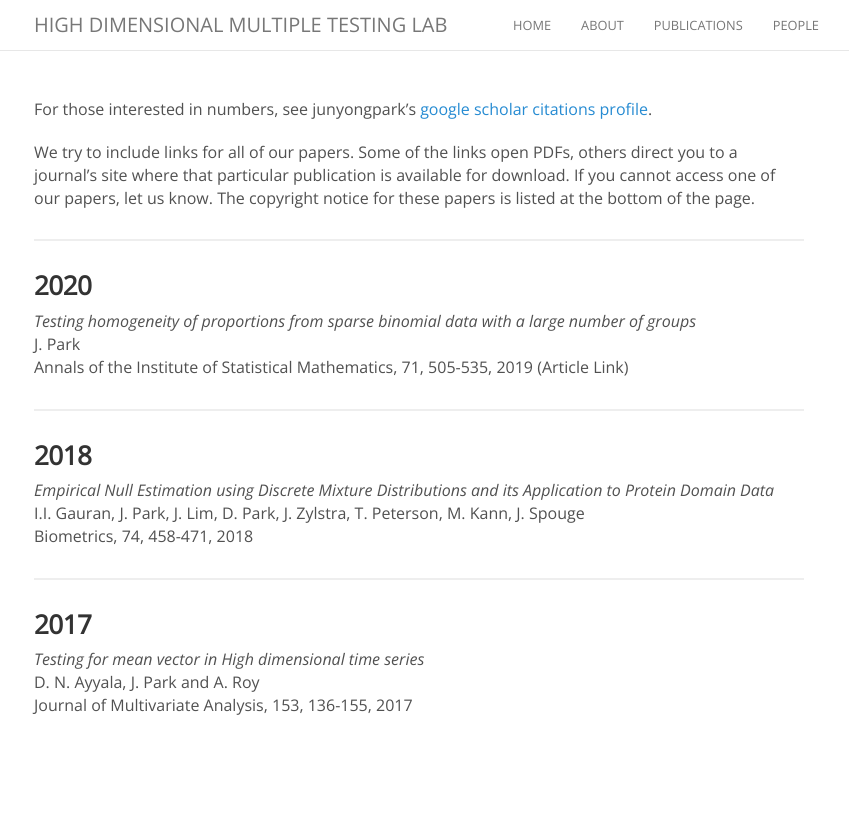
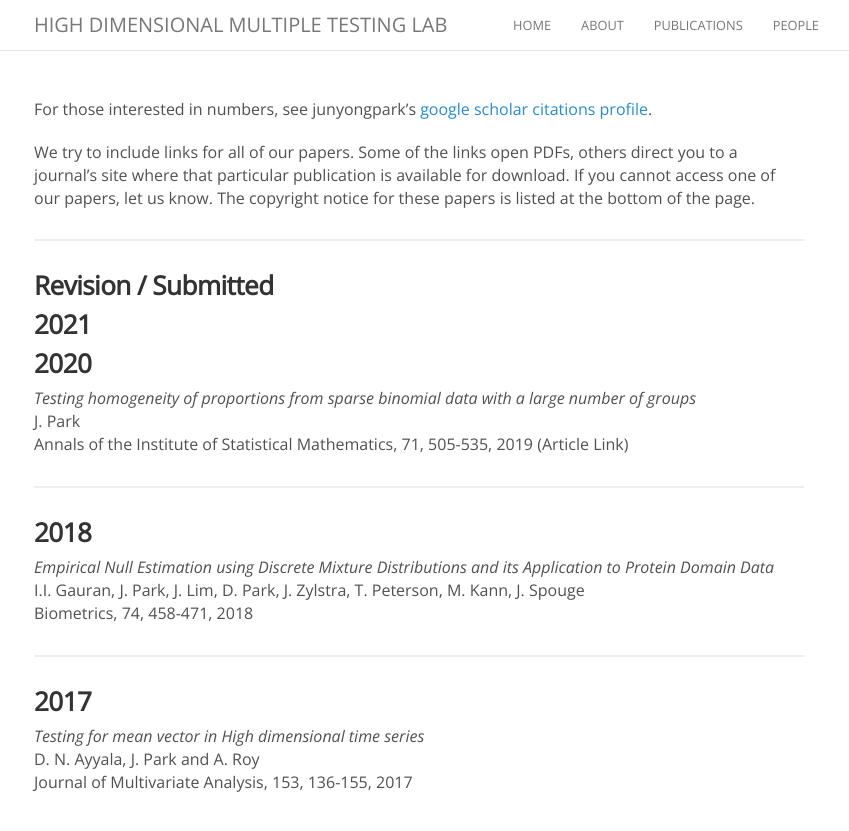
Before and after one commit to exgalcos/exgalcos.github.io, a Jekyll site: the page built from publications.md, in a window 1280 px wide. Shown: the top 831 px of the page, without its empty margins (221-1070 px from the left). Built offline with Jekyll 4.4.1, drawn with Linux system fonts in a browser that asks for light colours; nearby versions of some CDN libraries; comment, search, counter and statistics services are not loaded.

Commit message:
publications changed

```diff
--- a/publications.md
+++ b/publications.md
@@ -9,11 +9,18 @@ We try to include links for all of our papers. Some of the links open PDFs, othe
 
 <hr>
 
+###  Revision / Submitted
+
+### 2021
+
+
+
 ### 2020
 
 _Testing homogeneity of proportions from sparse binomial data with a large number of groups_<br>
 J. Park<br>
  Annals of the Institute of Statistical Mathematics, 71, 505-535, 2019 (Article Link)
+
 
 <hr>
 
```
